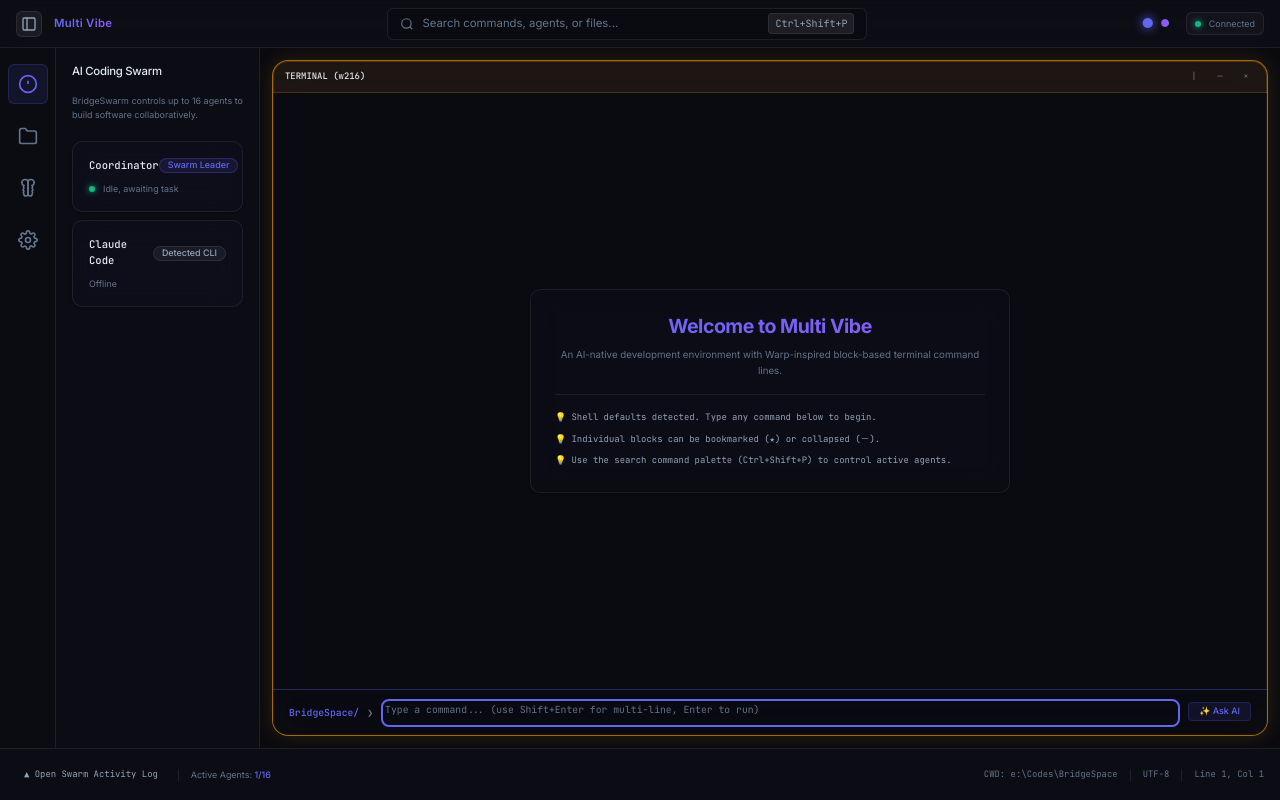
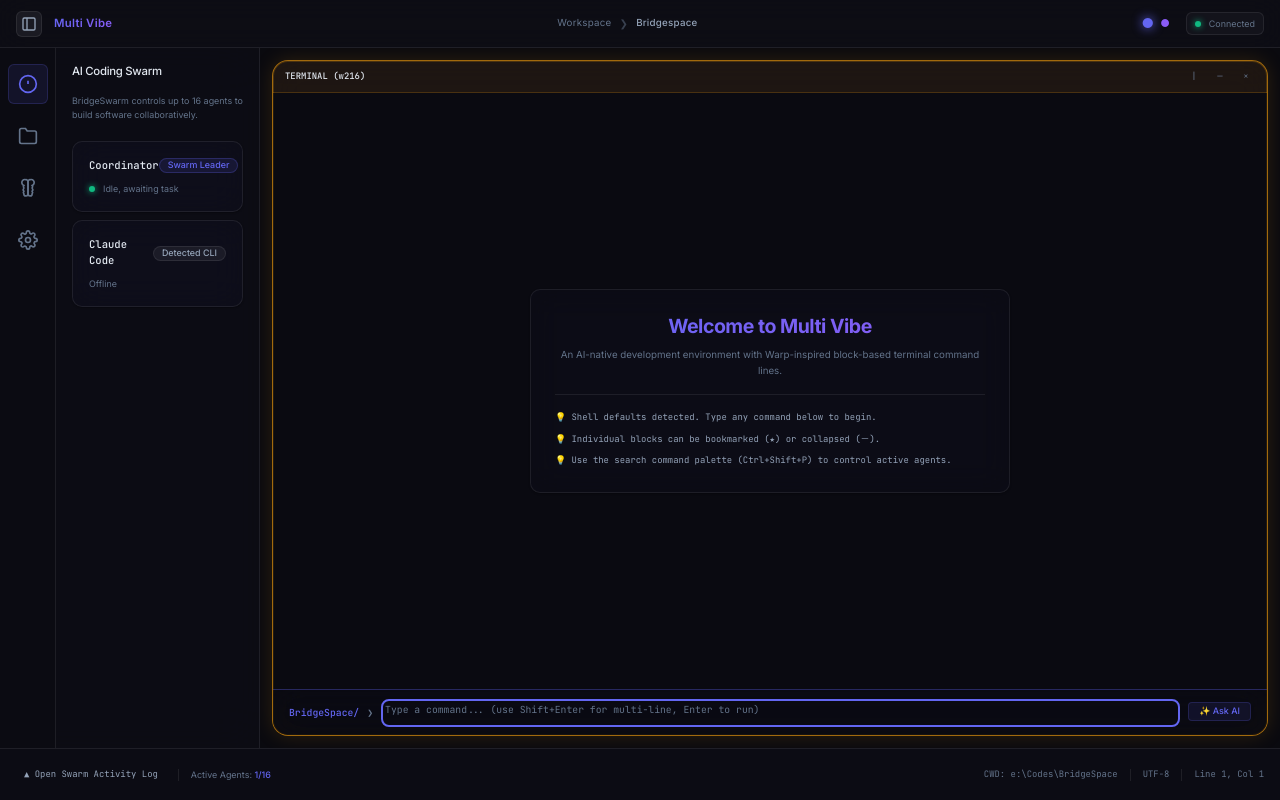
Before and after one commit to gautamcoder235/Nexora, a React (Vite) app: page / in a window 1280 px wide. Built offline with nearby package versions, Linux system fonts and the light colour scheme.

Commit message:
Remove TopBar search trigger and replace it with a clean workspace breadcrumb path

```diff
--- a/src/components/layout/TopBar.css
+++ b/src/components/layout/TopBar.css
@@ -37,39 +37,24 @@
 }
 
 .topbar__center {
-  flex: 0 1 480px;
-  cursor: pointer;
+  flex: 1;
+  display: flex;
+  justify-content: center;
 }
 
-.topbar__search-trigger {
+.topbar__breadcrumbs {
   display: flex;
   align-items: center;
   gap: var(--space-2);
-  height: 32px;
-  padding: 0 var(--space-3);
-  font-size: var(--font-size-sm);
-  background: rgba(10, 10, 18, 0.4);
-  border-radius: var(--radius-sm);
   user-select: none;
+  font-family: var(--font-ui);
+  text-transform: capitalize;
+  letter-spacing: var(--letter-spacing-wide);
 }
 
-.topbar__search-trigger:hover {
-  background: rgba(15, 15, 25, 0.6);
-}
-
-.topbar__search-icon {
-  color: var(--text-muted);
-}
-
-.topbar__kbd {
-  margin-left: auto;
+.topbar__breadcrumb-separator {
   font-size: 10px;
-  font-family: var(--font-mono);
-  background: rgba(255, 255, 255, 0.08);
-  border: 1px solid var(--border-glass);
-  padding: 2px 6px;
-  border-radius: 4px;
-  color: var(--text-secondary);
+  opacity: 0.5;
 }
 
 .topbar__right {
--- a/src/components/layout/TopBar.tsx
+++ b/src/components/layout/TopBar.tsx
@@ -10,7 +10,6 @@
 
 export const TopBar: React.FC = () => {
   const toggleSidebar = useLayoutStore((s) => s.toggleSidebar);
-  const toggleCommandPalette = useLayoutStore((s) => s.toggleCommandPalette);
   const theme = useLayoutStore((s) => s.theme);
   const setTheme = useLayoutStore((s) => s.setTheme);
   const activeSessionId = useTerminalStore((s) => s.activeSessionId);
@@ -39,14 +38,11 @@
         )}
       </div>
 
-      <div className="topbar__center" onClick={toggleCommandPalette}>
-        <div className="topbar__search-trigger glass-input">
-          <svg className="topbar__search-icon" width="14" height="14" viewBox="0 0 24 24" fill="none" stroke="currentColor" strokeWidth="2">
-            <circle cx="11" cy="11" r="8" />
-            <line x1="21" y1="21" x2="16.65" y2="16.65" />
-          </svg>
-          <span className="text-muted">Search commands, agents, or files...</span>
-          <kbd className="topbar__kbd">Ctrl+Shift+P</kbd>
+      <div className="topbar__center">
+        <div className="topbar__breadcrumbs text-sm">
+          <span className="text-muted">workspace</span>
+          <span className="topbar__breadcrumb-separator text-muted">❯</span>
+          <span className="text-secondary font-medium">bridgespace</span>
         </div>
       </div>
 
```
